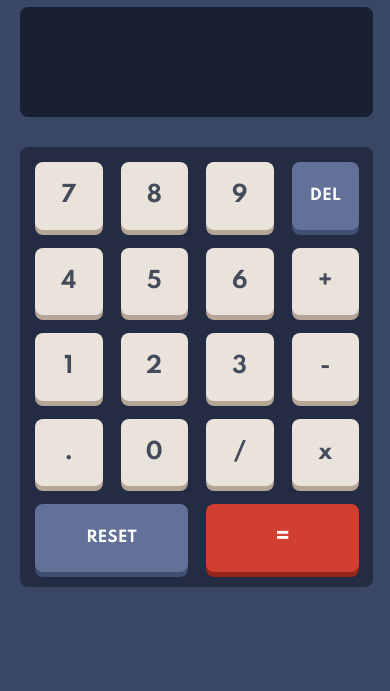
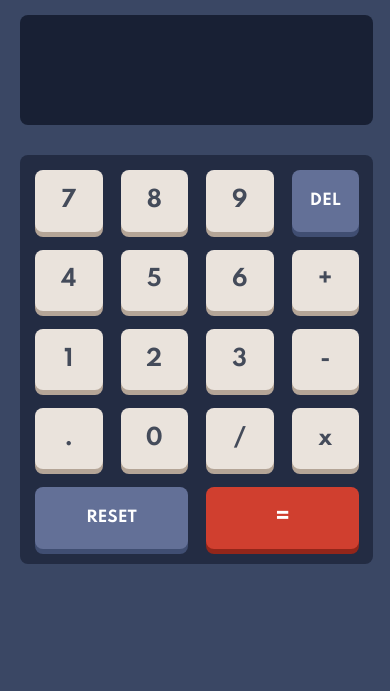
Before and after one commit to TheMostafaOsamaDev/Calculator, a plain HTML site: page index.html in a window 390 px wide. Shown: the part 153-844 px from the top of the page. Drawn offline with Linux system fonts and the light colour scheme.

Commit message:
Update main.css

```diff
--- a/css/main.css
+++ b/css/main.css
@@ -179,6 +179,7 @@ ul {
 @media (min-width: 350px) and (max-width: 550px) {
     .calc {
         gap: 30px;
+        padding-top: 5px;
     }
     .screen {
         width: 323px;
@@ -193,11 +194,11 @@ ul {
 
     .keypad .top-buttons {
         grid-template-columns: repeat(4, calc(270px / 4));
-        grid-template-rows: repeat(4, calc(270px / 4));
+        grid-template-rows: repeat(4, calc(245px / 4));
     }
 
     .keypad .bottom-buttons {
         grid-template-columns: repeat(2, calc(306px / 2));
-        grid-template-rows: repeat(1, calc(135px / 2));
+        grid-template-rows: repeat(1, calc(122.5px / 2));
     }
 }
```
